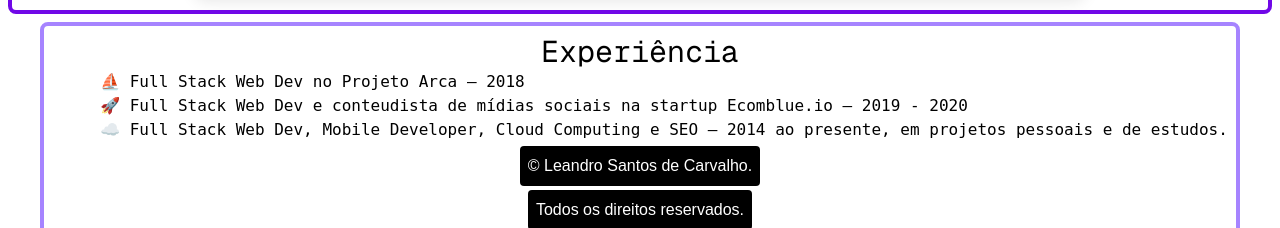
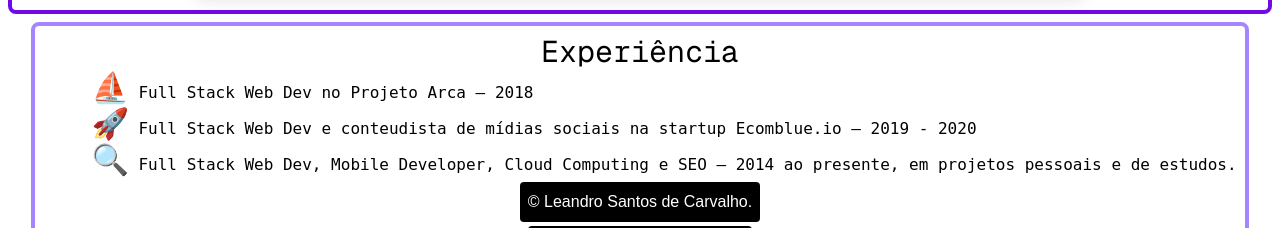
Before and after one commit to LeandroCGMS/crud-nextjs, a Next.js app: page / in a window 1280 px wide. Shown: the part 1194-1422 px from the top of the page. Built offline with nearby package versions, Linux system fonts and the light colour scheme; no server answers; what react-google-recaptcha-v3 would draw is missing.

Commit message:
Mensagem automática do script "enviar" em 27/08/2026, às 15:23:47

```diff
--- a/app/components/screens/HomeScreen.js
+++ b/app/components/screens/HomeScreen.js
@@ -142,9 +142,9 @@ export default function HomeScreen() {
                 <div className={`${styles.flex1} bg-white text-black p-2 rounded-lg border border-4 border-violet-400`}>
                     <h3 className={`font-mono text-3xl`}>Experiência</h3>
                     <div className={`text-start`}>
-                        <p className={styles.p}>⛵ Full Stack Web Dev no Projeto Arca — 2018</p>
-                        <p className={styles.p}>🚀 Full Stack Web Dev e conteudista de mídias sociais na startup Ecomblue.io — 2019 - 2020</p>
-                        <p className={styles.p}>☁️ Full Stack Web Dev, Mobile Developer, Cloud Computing e SEO — 2014 ao presente, em projetos pessoais e de estudos.</p>
+                        <p className={styles.p}><span className={`text-3xl`}>⛵</span> Full Stack Web Dev no Projeto Arca — 2018</p>
+                        <p className={styles.p}><span className={`text-3xl`}>🚀</span> Full Stack Web Dev e conteudista de mídias sociais na startup Ecomblue.io — 2019 - 2020</p>
+                        <p className={styles.p}><span className={`text-3xl`}>🔍</span> Full Stack Web Dev, Mobile Developer, Cloud Computing e SEO — 2014 ao presente, em projetos pessoais e de estudos.</p>
                     </div>
                     <h1 className={`bg-black text-white p-2 rounded-sm mb-1 mt-1`}>
                         © {currentYearOnline} Leandro Santos de Carvalho.
```
